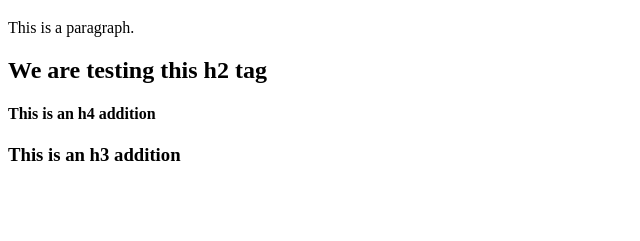
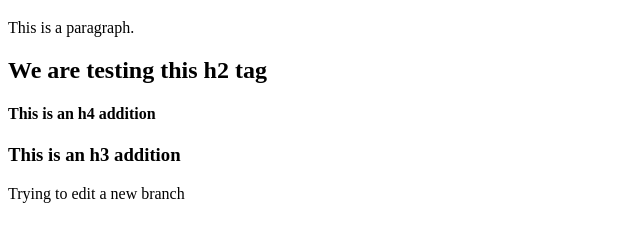
Before and after one commit to dylan-graham1/learning_git, a plain HTML site: page index.html in a window 1280 px wide. Shown: the part 121-362 px from the top of the page, without its empty margins (0-640 px from the left). Drawn offline with Linux system fonts and the light colour scheme.

Commit message:
First commit on the new branch

```diff
--- a/index.html
+++ b/index.html
@@ -12,6 +12,6 @@
 <h2>We are testing this h2 tag</h2>
 <h4>This is an h4 addition</h4>
 <h3>This is an h3 addition</h3>
-
+<p>Trying to edit a new branch</p>
 </body>
 </html>
```
